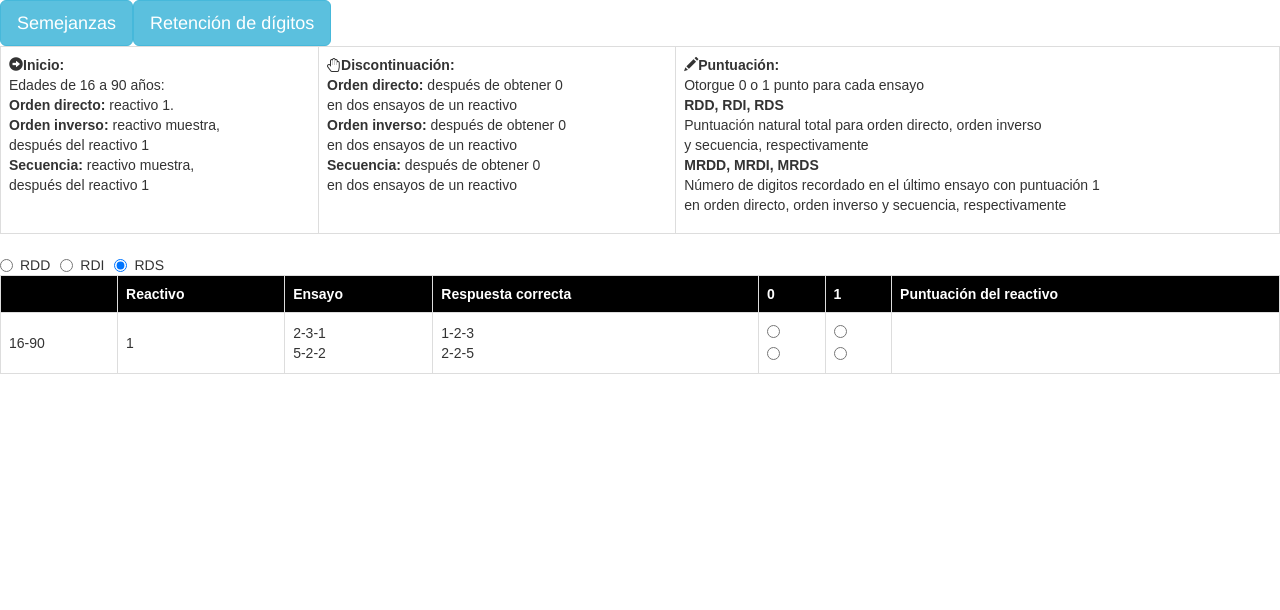
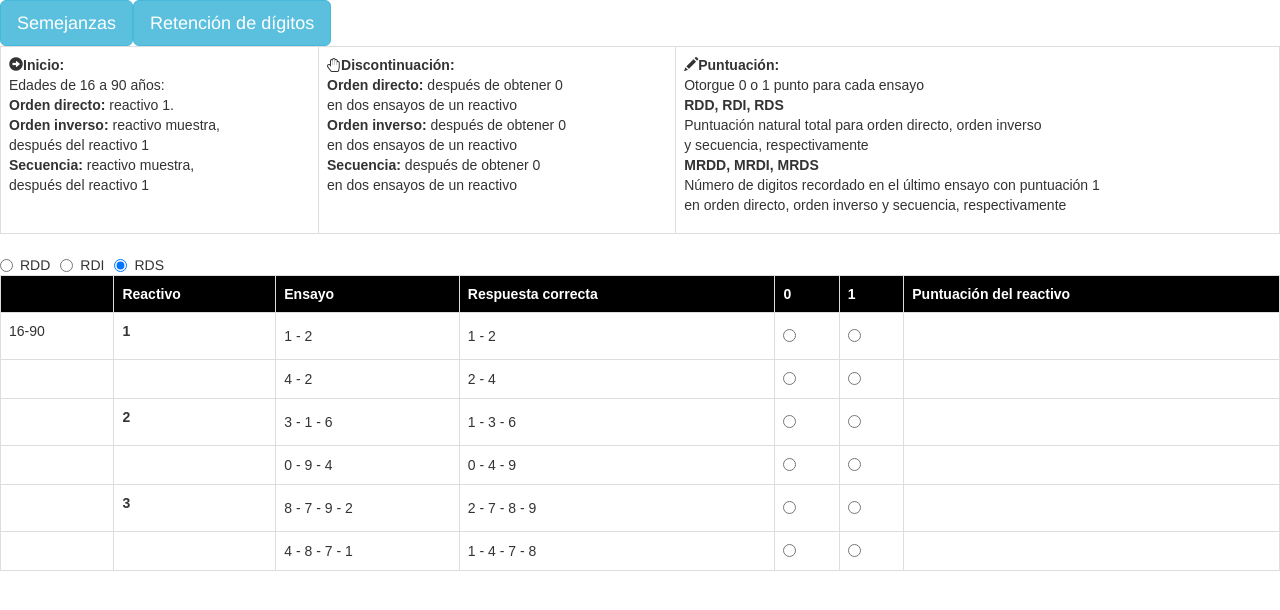
Before and after one commit to Negrinho1017/pruebas-psicologia, an Angular app in the folder frontend/: page /retencion-digitos in a window 1280 px wide. Both pictures are taken after a click on the label "RDS". Shown: the top 610 px of the page. Built offline with nearby package versions, Linux system fonts and the light colour scheme.

Commit message:
Vista RDS Parcialmente terminada

```diff
--- a/frontend/src/app/retencion-digitos/retencion-digitos.component.html
+++ b/frontend/src/app/retencion-digitos/retencion-digitos.component.html
@@ -110,19 +110,17 @@
           <th>1</th>
           <th>Puntuación del reactivo</th>
         </tr>
-        <tr>
-          <td>16-90</td>
-          <td>1</td>
-          <td>
-            2-3-1<br> 5-2-2
-          </td>
-          <td>
-            1-2-3<br> 2-2-5
-          </td>
-          <td><input type="radio" id="p1" name="pointsA"><br>
-            <input type="radio" id="p1" name="pointsB"></td>
-          <td><input type="radio" id="p2" name="pointsA"><br>
-            <input type="radio" id="p1" name="pointsB"></td>
+        <tr *ngFor="let item of digitosRDS; let i = index">
+          <td><p *ngIf="i==0">16-90</p></td>
+          <td><p *ngIf="i%2==0"><b>{{(i+1)/2+0.5}}</b><p></td>
+            <td>
+              {{item.ensayo}}
+            </td>
+            <td>
+             {{item.respuesta}}
+            </td>
+          <td><input type="radio" id="p1" name="{{item.ensayo}}">
+          <td><input type="radio" id="p2" name="{{item.ensayo}}">
           <td></td>
         </tr>
       </table>
--- a/frontend/src/app/retencion-digitos/retencion-digitos.component.ts
+++ b/frontend/src/app/retencion-digitos/retencion-digitos.component.ts
@@ -16,6 +16,10 @@ export class RetencionDigitosComponent implements OnInit {
   digitosRDI: EnsayoRespuestaModel[] = [new EnsayoRespuestaModel("3 - 1","1 - 3"),
   new EnsayoRespuestaModel("2 - 4","4 - 2"),new EnsayoRespuestaModel("4 - 6","6 - 4"),
   new EnsayoRespuestaModel("5 - 7","7 - 5")];
+  digitosRDS: EnsayoRespuestaModel[] = [new EnsayoRespuestaModel("1 - 2","1 - 2"),
+  new EnsayoRespuestaModel("4 - 2","2 - 4"), new EnsayoRespuestaModel("3 - 1 - 6","1 - 3 - 6"),
+  new EnsayoRespuestaModel("0 - 9 - 4","0 - 4 - 9"), new EnsayoRespuestaModel("8 - 7 - 9 - 2",
+  "2 - 7 - 8 - 9"), new EnsayoRespuestaModel("4 - 8 - 7 - 1","1 - 4 - 7 - 8")];
   numero: number;
 
   public pasarDeNumeroDeReactivo(i: number){
```
